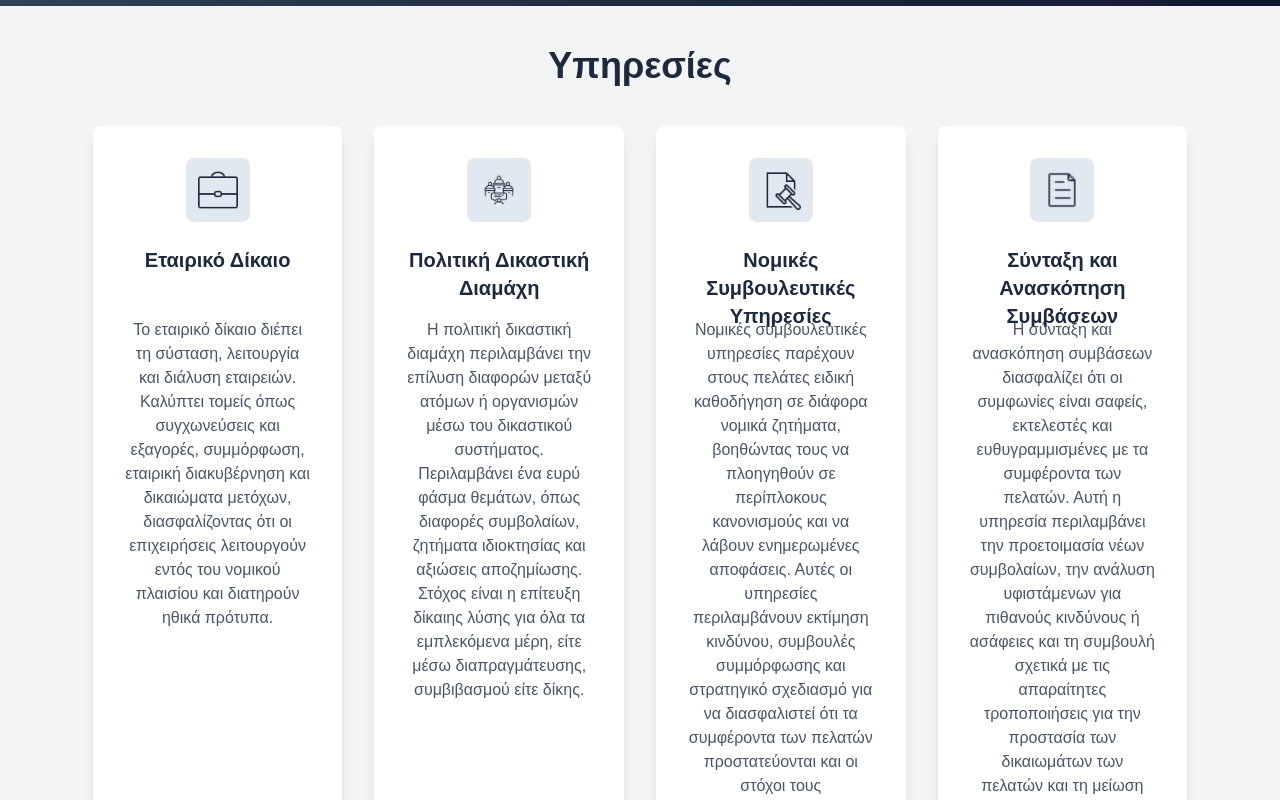
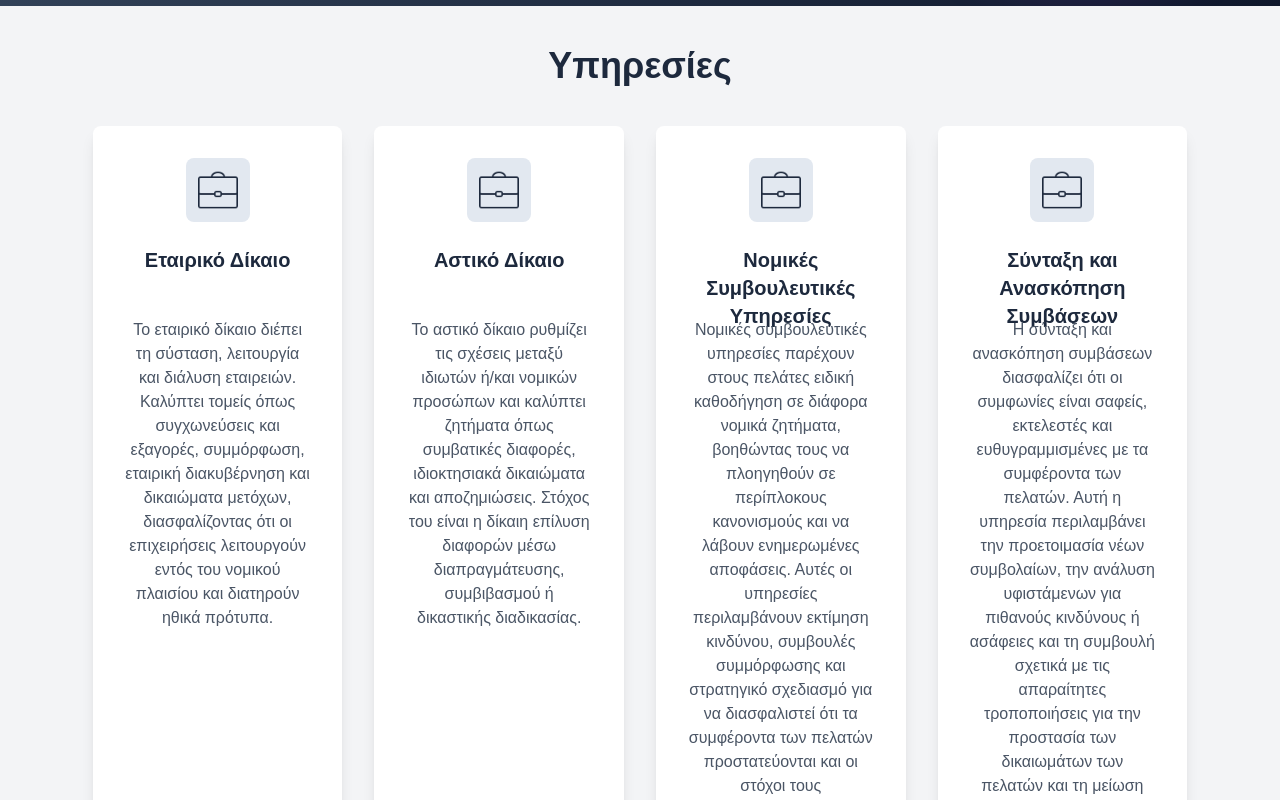
Before and after one commit to MichalisGiannoudis/ProjectDrew, a Next.js app: page / in a window 1280 px wide. Shown: the part 1460-2260 px from the top of the page. Built offline with nearby package versions, Linux system fonts and the light colour scheme.

Commit message:
created service card, fixed long string represent

```diff
--- a/src/components/mainBody.component.tsx
+++ b/src/components/mainBody.component.tsx
@@ -8,19 +8,54 @@ import { Devider } from "./devider.component";
 import { TimeLine } from "./timeline.component";
 import emailjs from '@emailjs/browser';
 import { useState } from 'react';
+import { ServiceCard } from "./serviceCard.component";
 
 export default function MainBody() {
 
   const languageState = useThemeStore(state => state.language);
   const [isSubmitting, setIsSubmitting] = useState(false);
   const {  nameLabel, progessionLabel, bioHeaderLabel, bioBodyLabel, servicesLabel
-          , service1Label, service2Label, service3Label, service4Label, service1Body
-          , service2Body, service3Body, service4Body, contactMeLabel, contactNameLabel
+          , serviceLabel1, serviceLabel2, serviceLabel3, serviceLabel4, serviceBody1
+          , serviceBody2, serviceBody3, serviceBody4, contactMeLabel, contactNameLabel
           , contactNamePlaceholder, contactEmailLabel, contactEmailPlaceholder
           , contactMessageLabel, contactMessagePlaceholder
         } = useContent(languageState === Language.Greek ? 'mainPageGR' : 'mainPageEN') as MainPageContent;
 
   const { officeAddress, daysLabel, hoursLabel } = useContent(languageState === Language.Greek ? 'footerGR' : 'footerEN') as FooterContent;
+
+  const onEmailSend = async (e: React.FormEvent<HTMLFormElement>) => {
+    e.preventDefault();
+    setIsSubmitting(true);
+
+    const form = e.target as HTMLFormElement;
+    const formData = new FormData(form);
+    const name = formData.get("name") as string;
+    const email = formData.get("email") as string;
+    const message = formData.get("message") as string;
+
+    try {
+      const result = await emailjs.send(
+        process.env.NEXT_PUBLIC_EMAIL_SERVICE_ID!,
+        process.env.NEXT_PUBLIC_EMAIL_TEMPLATE_ID!,
+        {
+          from_name: name,
+          from_email: email,
+          message: message,
+          to_name: 'Andreas Drandakis',
+        },
+        process.env.NEXT_PUBLIC_EMAIL_KEY
+      );
+
+      console.log('Email sent successfully:', result.text);
+      alert('Message sent successfully!');
+      form.reset();
+    } catch (error) {
+      console.error('Failed to send email:', error);
+      alert('Failed to send message. Please try again.');
+    } finally {
+      setIsSubmitting(false);
+    }
+  }
 
   return (
     <div className="grid grid-cols-1">
@@ -71,29 +106,12 @@ export default function MainBody() {
 
           <div className="grid grid-cols-1 md:grid-cols-4 gap-8">
 
-            <div className="bg-white rounded-lg shadow-lg p-8 text-center hover:shadow-2xl transition-shadow duration-300">
-              <img src="/corporate-icon.png" className="w-16 h-16 bg-slate-200 rounded-lg flex items-center justify-center mx-auto mb-6 p-3"/>
-              <h3 className="text-xl h-14 font-semibold text-slate-800 mb-4 cursor-default">{service1Label}</h3>
-              <p className="text-gray-600 mb-6 cursor-default">{service1Body}</p>
-            </div>
-
-            <div className="bg-white rounded-lg shadow-lg p-8 text-center hover:shadow-2xl transition-shadow duration-300">
-              <img src="/civil-icon.png" className="w-16 h-16 bg-slate-200 rounded-lg flex items-center justify-center mx-auto mb-6 p-3"/>
-              <h3 className="text-xl h-14 font-semibold text-slate-800 mb-4 cursor-default">{service2Label}</h3>
-              <p className="text-gray-600 mb-6 cursor-default">{service2Body}</p>
-            </div>
-
-            <div className="bg-white rounded-lg shadow-lg p-8 text-center hover:shadow-2xl transition-shadow duration-300">
-              <img src="/policy-icon.png" className="w-16 h-16 bg-slate-200 rounded-lg flex items-center justify-center mx-auto mb-6 p-3"/>
-              <h3 className="text-xl h-14 font-semibold text-slate-800 mb-4 cursor-default">{service3Label}</h3>
-              <p className="text-gray-600 mb-6 cursor-default">{service3Body}</p>
-            </div>
-
-            <div className="bg-white rounded-lg shadow-lg p-8 text-center hover:shadow-2xl transition-shadow duration-300">
-              <img src="/contract-icon.png" className="w-16 h-16 bg-slate-200 rounded-lg flex items-center justify-center mx-auto mb-6 p-3"/>
-              <h3 className="text-xl h-14 font-semibold text-slate-800 mb-4 cursor-default">{service4Label}</h3>
-              <p className="text-gray-600 mb-6 cursor-default">{service4Body}</p>
-            </div>
+            {[1,2,3,4].map((_, idx) => (
+              <ServiceCard key={idx}
+              serviceLabel={ idx === 0 ? serviceLabel1 : idx === 1 ? serviceLabel2 : idx === 2 ? serviceLabel3 : serviceLabel4 }
+              serviceBody={ idx === 0 ? serviceBody1 : idx === 1 ? serviceBody2 : idx === 2 ? serviceBody3 : serviceBody4 }
+              />
+            ))}
           </div>
         </div>
       </div>
@@ -103,41 +121,7 @@ export default function MainBody() {
 
         <div className="pt-10 pb-10 w-[80%] md:w-[60%]">
             <h2 className="text-2xl text-white font-semibold mb-6">{contactMeLabel}</h2>
-            <form className="flex flex-col gap-4 bg-white/90 bg-opacity-70 p-6 rounded-lg shadow-lg"
-              onSubmit={async (e) => {
-                e.preventDefault();
-                setIsSubmitting(true);
-
-                const form = e.target as HTMLFormElement;
-                const formData = new FormData(form);
-                const name = formData.get("name") as string;
-                const email = formData.get("email") as string;
-                const message = formData.get("message") as string;
-
-                try {
-                  const result = await emailjs.send(
-                    process.env.NEXT_PUBLIC_EMAIL_SERVICE_ID!,
-                    process.env.NEXT_PUBLIC_EMAIL_TEMPLATE_ID!,
-                    {
-                      from_name: name,
-                      from_email: email,
-                      message: message,
-                      to_name: 'Andreas Drandakis',
-                    },
-                    process.env.NEXT_PUBLIC_EMAIL_KEY
-                  );
-
-                  console.log('Email sent successfully:', result.text);
-                  alert('Message sent successfully!');
-                  form.reset();
-                } catch (error) {
-                  console.error('Failed to send email:', error);
-                  alert('Failed to send message. Please try again.');
-                } finally {
-                  setIsSubmitting(false);
-                }
-              }}>
-
+            <form onSubmit={onEmailSend} className="flex flex-col gap-4 bg-white/90 bg-opacity-70 p-6 rounded-lg shadow-lg">
               <label className="text-gray-800 font-semibold">{contactNameLabel}
                 <input type="text" name="name" required className="mt-1 font-medium block w-full rounded-md border-gray-300 shadow-md focus:border-blue-500 focus:ring-blue-500 p-2" placeholder={contactNamePlaceholder}/>
               </label>
@@ -175,7 +159,13 @@ export default function MainBody() {
               <div className="flex items-center gap-2">
                 <img src="/office-icon.png" className="w-5 h-5 text-slate-800"/>
                 <a href="https://www.google.com/maps/place/%CE%9A%CE%BF%CF%85%CE%BD%CF%84%CE%BF%CF%85%CF%81%CE%B9%CF%8E%CF%84%CE%BF%CF%85+23,+%CE%A1%CE%AD%CE%B8%CF%85%CE%BC%CE%BD%CE%BF+741+32/@35.366303,24.4737171,17z/data=!3m1!4b1!4m6!3m5!1s0x149b75a778853aa3:0xda20aec8ebfb3fe5!8m2!3d35.366303!4d24.476292!16s%2Fg%2F11c5jywkys?entry=ttu&g_ep=EgoyMDI1MDYyMy4yIKXMDSoASAFQAw%3D%3D" className="text-base cursor-pointer hover:underline" target="_blank" rel="noopener noreferrer">
-                  {officeAddress}
+                  {officeAddress.length > 10
+                    ? <>
+                        {officeAddress.split(' ').slice(0, Math.ceil(officeAddress.split(' ').length / 2)).join(' ')}
+                        <br />
+                        {officeAddress.split(' ').slice(Math.ceil(officeAddress.split(' ').length / 2)).join(' ')}
+                      </>
+                    : officeAddress}
                 </a>
               </div>
               <div className="flex items-start gap-2">
--- /dev/null
+++ b/src/components/serviceCard.component.tsx
@@ -0,0 +1,9 @@
+export const ServiceCard = ({ serviceLabel, serviceBody }: { serviceLabel: string, serviceBody:string }) => {
+    return(
+        <div className="bg-white rounded-lg shadow-lg p-8 text-center hover:shadow-2xl transition-shadow duration-300">
+            <img src="/corporate-icon.png" className="w-16 h-16 bg-slate-200 rounded-lg flex items-center justify-center mx-auto mb-6 p-3"/>
+            <h3 className="text-xl h-14 font-semibold text-slate-800 mb-4 cursor-default">{serviceLabel}</h3>
+            <p className="text-gray-600 mb-6 cursor-default">{serviceBody}</p>
+        </div>
+    );
+}
--- a/src/content/mainPage.content.ts
+++ b/src/content/mainPage.content.ts
@@ -4,14 +4,14 @@ export const MainPageContentEN = {
     bioHeaderLabel: 'Hello,',
     bioBodyLabel: 'I Adnreaw and am a licensed attorney with over 10 years of experience in corporate and civil law. My expertise includes corporate governance, contract law, and dispute resolution. I am committed to providing my clients with the highest level of legal service and support.',
     servicesLabel: 'Services',
-    service1Label: 'Corporate Law',
-    service2Label: 'Civil Litigation',
-    service3Label: 'Legal Advisory Services',
-    service4Label: 'Contract Drafting and Review',
-    service1Body: 'Corporate law governs the formation, operation, and dissolution of companies. It covers areas such as mergers and acquisitions, compliance, corporate governance, and shareholder rights, ensuring that businesses operate within the legal framework and maintain ethical standards.',
-    service2Body: 'Civil litigation involves resolving disputes between individuals or organizations through the court system. It encompasses a wide range of matters, including contract disputes, property issues, and claims for damages. The goal is to achieve a fair resolution for all parties involved, either through negotiation, settlement, or trial.',
-    service3Body: 'Legal advisory services provide clients with expert guidance on a variety of legal matters, helping them navigate complex regulations and make informed decisions. These services include risk assessment, compliance advice, and strategic planning to ensure that clients’ interests are protected and their objectives are achieved.',
-    service4Body: 'Contract drafting and review ensures that agreements are clear, enforceable, and aligned with clients’ interests. This service involves preparing new contracts, analyzing existing ones for potential risks or ambiguities, and advising on necessary revisions to protect clients’ rights and minimize future disputes.',
+    serviceLabel1: 'Corporate Law',
+    serviceLabel2: 'Civil Law',
+    serviceLabel3: 'Legal Advisory Services',
+    serviceLabel4: 'Contract Drafting and Review',
+    serviceBody1: 'Corporate law governs the formation, operation, and dissolution of companies. It covers areas such as mergers and acquisitions, compliance, corporate governance, and shareholder rights, ensuring that businesses operate within the legal framework and maintain ethical standards.',
+    serviceBody2: 'Civil law regulates the relationships between private individuals and/or legal entities, covering issues such as contractual disputes, property rights, and tort claims. Its aim is to resolve disputes fairly through negotiation, settlement, or litigation.',
+    serviceBody3: 'Legal advisory services provide clients with expert guidance on a variety of legal matters, helping them navigate complex regulations and make informed decisions. These services include risk assessment, compliance advice, and strategic planning to ensure that clients’ interests are protected and their objectives are achieved.',
+    serviceBody4: 'Contract drafting and review ensures that agreements are clear, enforceable, and aligned with clients’ interests. This service involves preparing new contracts, analyzing existing ones for potential risks or ambiguities, and advising on necessary revisions to protect clients’ rights and minimize future disputes.',
     contactMeLabel: 'Contact us',
     contactNameLabel: 'Name',
     contactNamePlaceholder: 'John Doe',
@@ -27,14 +27,14 @@ export const MainPageContentGR = {
     bioHeaderLabel: 'Γειά σας,',
     bioBodyLabel: 'Είμαι ο Ανδρέας, δικηγόρος με άδεια άσκησης επαγγέλματος και πάνω από 10 χρόνια εμπειρίας στο εταιρικό και πολιτικό δίκαιο. Η εξειδίκευσή μου περιλαμβάνει εταιρική διακυβέρνηση, δίκαιο συμβάσεων και επίλυση διαφορών. Δεσμεύομαι να παρέχω στους πελάτες μου την υψηλότερη ποιότητα νομικών υπηρεσιών και υποστήριξης.',
     servicesLabel: 'Υπηρεσίες',
-    service1Label: 'Εταιρικό Δίκαιο',
-    service2Label: 'Πολιτική Δικαστική Διαμάχη',
-    service3Label: 'Νομικές Συμβουλευτικές Υπηρεσίες',
-    service4Label: 'Σύνταξη και Ανασκόπηση Συμβάσεων',
-    service1Body: 'Το εταιρικό δίκαιο διέπει τη σύσταση, λειτουργία και διάλυση εταιρειών. Καλύπτει τομείς όπως συγχωνεύσεις και εξαγορές, συμμόρφωση, εταιρική διακυβέρνηση και δικαιώματα μετόχων, διασφαλίζοντας ότι οι επιχειρήσεις λειτουργούν εντός του νομικού πλαισίου και διατηρούν ηθικά πρότυπα.',
-    service2Body: 'Η πολιτική δικαστική διαμάχη περιλαμβάνει την επίλυση διαφορών μεταξύ ατόμων ή οργανισμών μέσω του δικαστικού συστήματος. Περιλαμβάνει ένα ευρύ φάσμα θεμάτων, όπως διαφορές συμβολαίων, ζητήματα ιδιοκτησίας και αξιώσεις αποζημίωσης. Στόχος είναι η επίτευξη δίκαιης λύσης για όλα τα εμπλεκόμενα μέρη, είτε μέσω διαπραγμάτευσης, συμβιβασμού είτε δίκης.',
-    service3Body: 'Νομικές συμβουλευτικές υπηρεσίες παρέχουν στους πελάτες ειδική καθοδήγηση σε διάφορα νομικά ζητήματα, βοηθώντας τους να πλοηγηθούν σε περίπλοκους κανονισμούς και να λάβουν ενημερωμένες αποφάσεις. Αυτές οι υπηρεσίες περιλαμβάνουν εκτίμηση κινδύνου, συμβουλές συμμόρφωσης και στρατηγικό σχεδιασμό για να διασφαλιστεί ότι τα συμφέροντα των πελατών προστατεύονται και οι στόχοι τους επιτυγχάνονται.',
-    service4Body: 'Η σύνταξη και ανασκόπηση συμβάσεων διασφαλίζει ότι οι συμφωνίες είναι σαφείς, εκτελεστές και ευθυγραμμισμένες με τα συμφέροντα των πελατών. Αυτή η υπηρεσία περιλαμβάνει την προετοιμασία νέων συμβολαίων, την ανάλυση υφιστάμενων για πιθανούς κινδύνους ή ασάφειες και τη συμβουλή σχετικά με τις απαραίτητες τροποποιήσεις για την προστασία των δικαιωμάτων των πελατών και τη μείωση μελλοντικών διαφορών.',
+    serviceLabel1: 'Εταιρικό Δίκαιο',
+    serviceLabel2: 'Αστικό Δίκαιο',
+    serviceLabel3: 'Νομικές Συμβουλευτικές Υπηρεσίες',
+    serviceLabel4: 'Σύνταξη και Ανασκόπηση Συμβάσεων',
+    serviceBody1: 'Το εταιρικό δίκαιο διέπει τη σύσταση, λειτουργία και διάλυση εταιρειών. Καλύπτει τομείς όπως συγχωνεύσεις και εξαγορές, συμμόρφωση, εταιρική διακυβέρνηση και δικαιώματα μετόχων, διασφαλίζοντας ότι οι επιχειρήσεις λειτουργούν εντός του νομικού πλαισίου και διατηρούν ηθικά πρότυπα.',
+    serviceBody2: 'Το αστικό δίκαιο ρυθμίζει τις σχέσεις μεταξύ ιδιωτών ή/και νομικών προσώπων και καλύπτει ζητήματα όπως συμβατικές διαφορές, ιδιοκτησιακά δικαιώματα και αποζημιώσεις. Στόχος του είναι η δίκαιη επίλυση διαφορών μέσω διαπραγμάτευσης, συμβιβασμού ή δικαστικής διαδικασίας.',
+    serviceBody3: 'Νομικές συμβουλευτικές υπηρεσίες παρέχουν στους πελάτες ειδική καθοδήγηση σε διάφορα νομικά ζητήματα, βοηθώντας τους να πλοηγηθούν σε περίπλοκους κανονισμούς και να λάβουν ενημερωμένες αποφάσεις. Αυτές οι υπηρεσίες περιλαμβάνουν εκτίμηση κινδύνου, συμβουλές συμμόρφωσης και στρατηγικό σχεδιασμό για να διασφαλιστεί ότι τα συμφέροντα των πελατών προστατεύονται και οι στόχοι τους επιτυγχάνονται.',
+    serviceBody4: 'Η σύνταξη και ανασκόπηση συμβάσεων διασφαλίζει ότι οι συμφωνίες είναι σαφείς, εκτελεστές και ευθυγραμμισμένες με τα συμφέροντα των πελατών. Αυτή η υπηρεσία περιλαμβάνει την προετοιμασία νέων συμβολαίων, την ανάλυση υφιστάμενων για πιθανούς κινδύνους ή ασάφειες και τη συμβουλή σχετικά με τις απαραίτητες τροποποιήσεις για την προστασία των δικαιωμάτων των πελατών και τη μείωση μελλοντικών διαφορών.',
     contactMeLabel: 'Επικοινωνήστε μαζί μας',
     contactNameLabel: 'Όνομα',
     contactNamePlaceholder: 'Γιάννης Γιαννάκης',
```
Also changed, not shown: src/types/content.interface.ts (+8 -8 lines).
